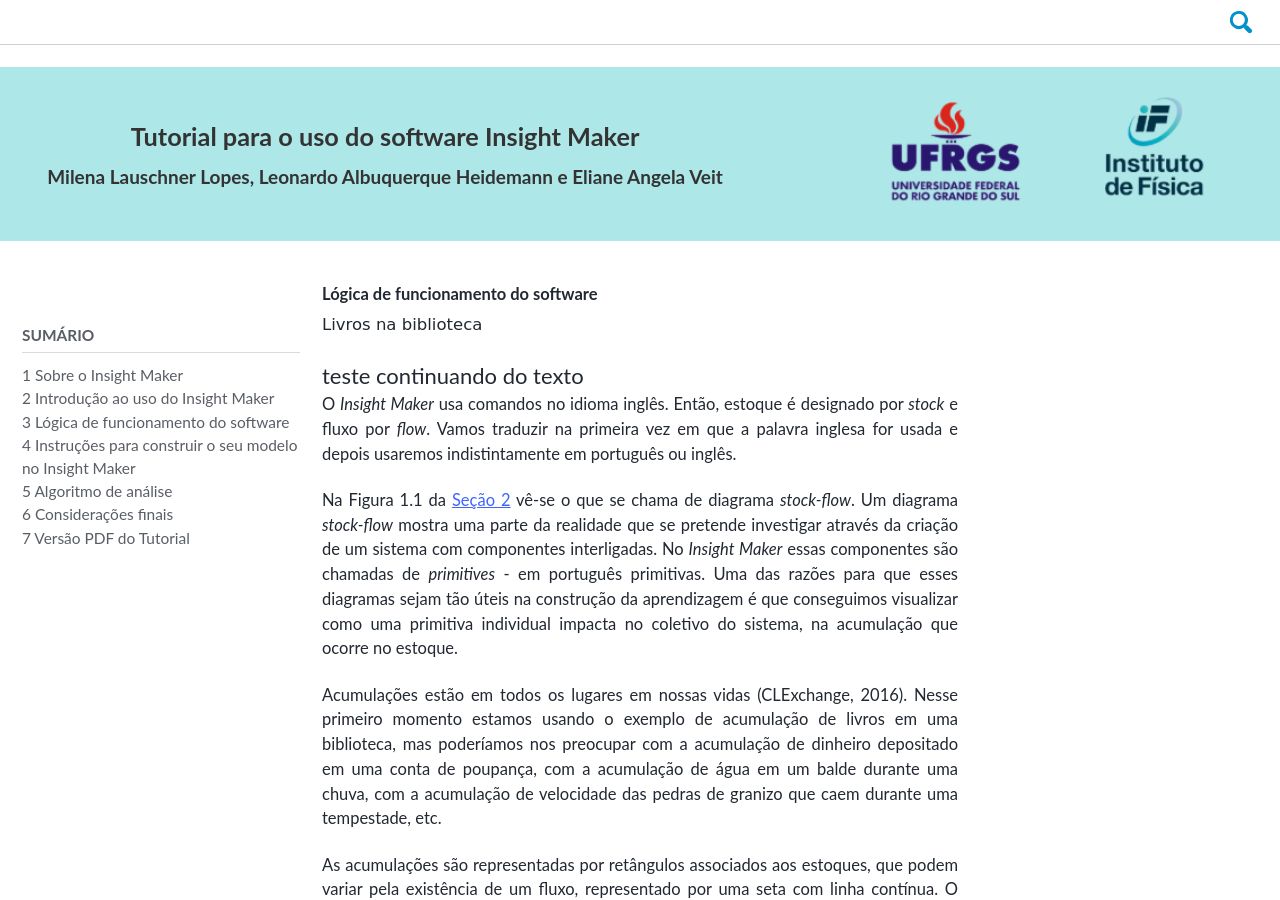
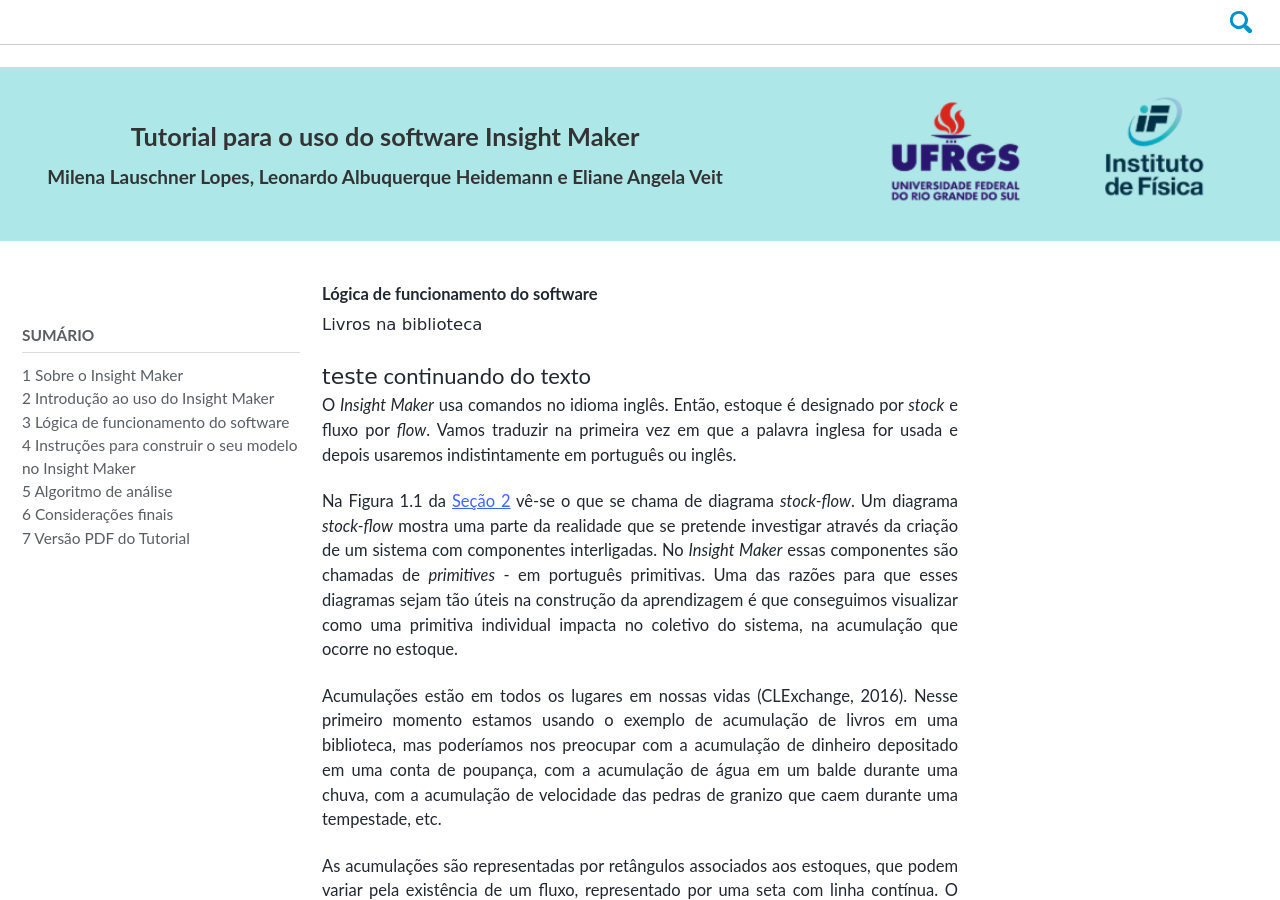
Before and after one commit to milenalauschner/MM, a Jekyll site: the page built from _pages/seção3.md, in a window 1280 px wide and 900 px high. Built offline with Jekyll 4.4.1, drawn with Linux system fonts in a browser that asks for light colours; cached includes are drawn as plain includes; nearby versions of some CDN libraries; some web fonts are replaced; formulas are drawn with MathJax 3.

Commit message:
Update seção3.md

```diff
--- a/_pages/seção3.md
+++ b/_pages/seção3.md
@@ -19,7 +19,7 @@
 <p style="font-family: Comic Sans MS">Livros na biblioteca</p>
 
 <div class="box">
-  <span>teste</span> continuando do texto
+  <span style="font-family: Comic Sans MS">teste</span> continuando do texto
   <span></span>
   <span></span>
 </div>
```
